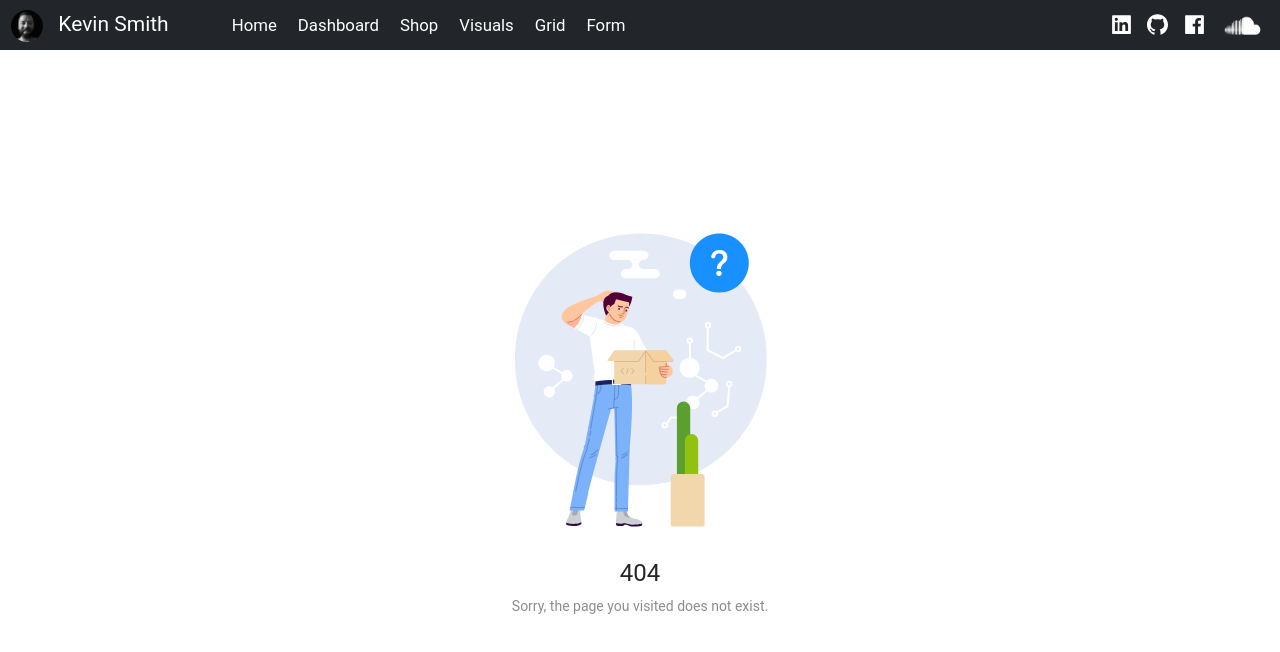
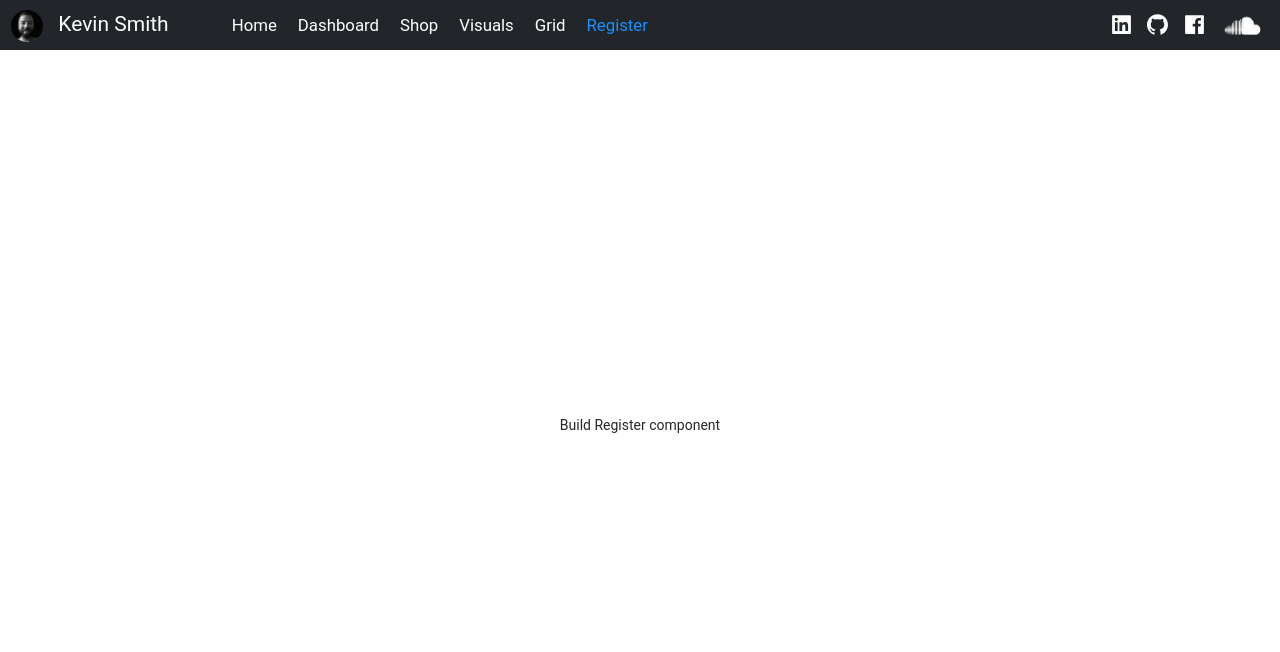
Before and after one commit to ksmith0813/portfolio, a React (Create React App) app: page /register in a window 1280 px wide. Before the commit this address had no page. Shown: the top 652 px of the page. Built offline with nearby package versions, Linux system fonts and the light colour scheme.

Commit message:
renamed form path/component to register

```diff
--- a/src/components/form/form.jsx
+++ /dev/null
@@ -1,6 +0,0 @@
-import React from 'react'
-import './form.scss'
-
-export const Form = () => {
-  return <div className='page'>Form</div>
-}
--- a/src/components/navigation/main.jsx
+++ b/src/components/navigation/main.jsx
@@ -7,7 +7,7 @@ import { Dashboard } from 'components/dashboard/dashboard'
 import { Shop } from 'components/shop/shop'
 import { Charts } from 'components/charts/charts'
 import { Grid } from 'components/grid/grid'
-import { Form } from 'components/form/form'
+import { Register } from 'components/register/register'
 
 export const Main = () => (
   <BrowserRouter>
@@ -18,7 +18,7 @@ export const Main = () => (
         <Route path='shop' element={<Shop />} />
         <Route path='charts' element={<Charts />} />
         <Route path='grid' element={<Grid />} />
-        <Route path='form' element={<Form />} />
+        <Route path='register' element={<Register />} />
         <Route
           path='*'
           element={
--- a/src/components/navigation/navigation.jsx
+++ b/src/components/navigation/navigation.jsx
@@ -59,7 +59,7 @@ export const Navigation = () => {
           <SiteLink page='shop' title='Shop' />
           <SiteLink page='charts' title='Visuals' />
           <SiteLink page='grid' title='Grid' />
-          <SiteLink page='form' title='Form' />
+          <SiteLink page='register' title='Register' />
         </div>
         {externalLinks}
       </div>
--- /dev/null
+++ b/src/components/register/register.jsx
@@ -0,0 +1,6 @@
+import React from 'react'
+import './register.scss'
+
+export const Register = () => {
+  return <div className='page-center'>Build Register component</div>
+}
```
Also changed, not shown: src/components/register/register.scss (added).
